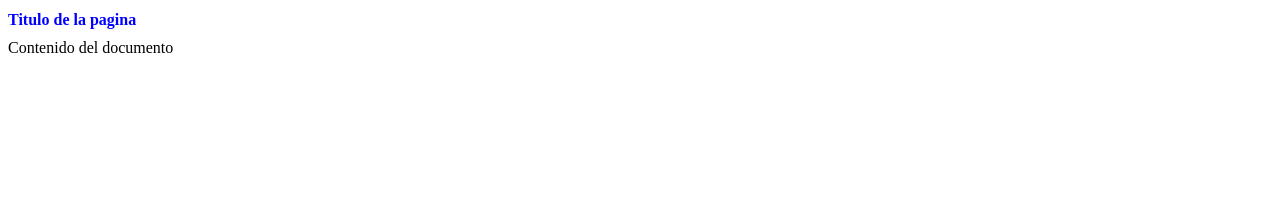
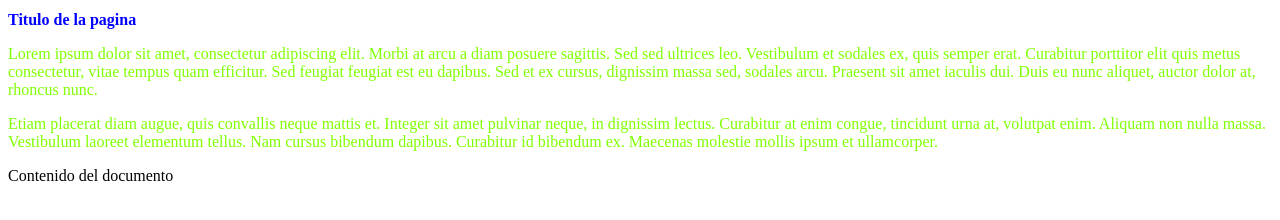
Before and after one commit to EstebanWoff/ProyectoGit, a plain HTML site: page index.html in a window 1280 px wide. Drawn offline with Linux system fonts and the light colour scheme.

Commit message:
agrego hoja de estilos y 2 parrafos

```diff
--- /dev/null
+++ b/css/estilos.css
@@ -0,0 +1,12 @@
+
+    h1 {
+        color: blue;
+        font: Arial;
+        font-size: medium;
+    }
+
+    .classCSS{
+        color:chartreuse;
+        font-size: medium;
+        font: Arial;
+    }
--- a/index.html
+++ b/index.html
@@ -2,16 +2,24 @@
 <html>
     <head>
         <title>index</title>
-        <style>
-            h1{
-                color: blue;
-                font-size: medium;
-            }
-        </style>
+        <link REL=stylesheet HREF="css/estilos.css" TYPE="text/css" MEDIA=screen>
     </head>
     <body>
         <header>
             <h1>Titulo de la pagina</h1>
+            <p class="classCSS">
+                Lorem ipsum dolor sit amet, consectetur adipiscing elit. Morbi at arcu a diam posuere sagittis. Sed sed ultrices
+                leo. Vestibulum et sodales ex, quis semper erat. Curabitur porttitor elit quis metus consectetur, vitae tempus
+                quam efficitur. Sed feugiat feugiat est eu dapibus. Sed et ex cursus, dignissim massa sed, sodales arcu.
+                Praesent sit amet iaculis dui. Duis eu nunc aliquet, auctor dolor at, rhoncus nunc.
+            </p>
+
+            <p class="classCSS">
+                Etiam placerat diam augue, quis convallis neque mattis et. Integer sit amet pulvinar neque, in dignissim lectus.
+                Curabitur at enim congue, tincidunt urna at, volutpat enim. Aliquam non nulla massa. Vestibulum laoreet
+                elementum tellus. Nam cursus bibendum dapibus. Curabitur id bibendum ex. Maecenas molestie mollis ipsum et
+                ullamcorper.
+            </p>
         </header>
         Contenido del documento
     </body>
```
